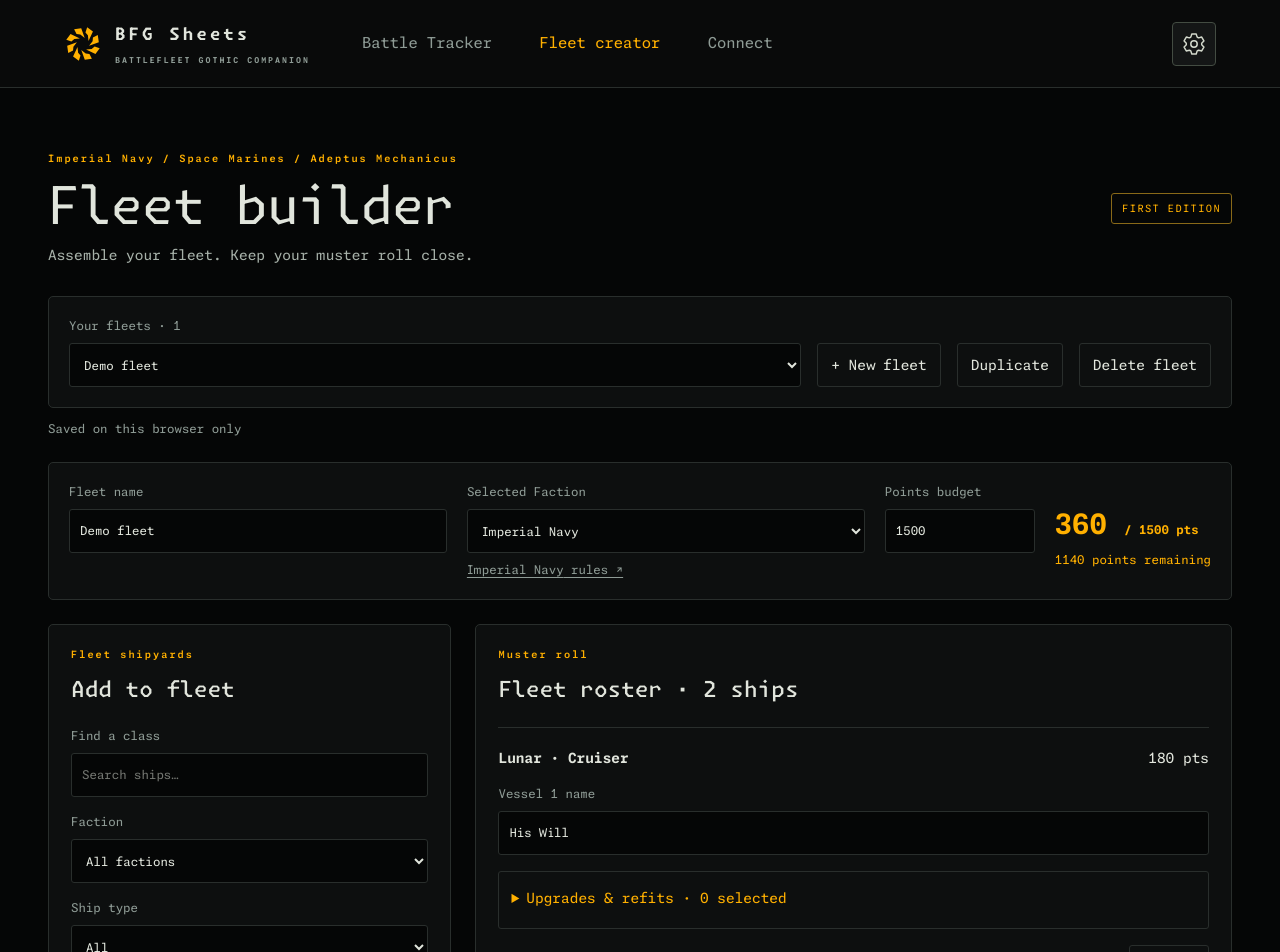
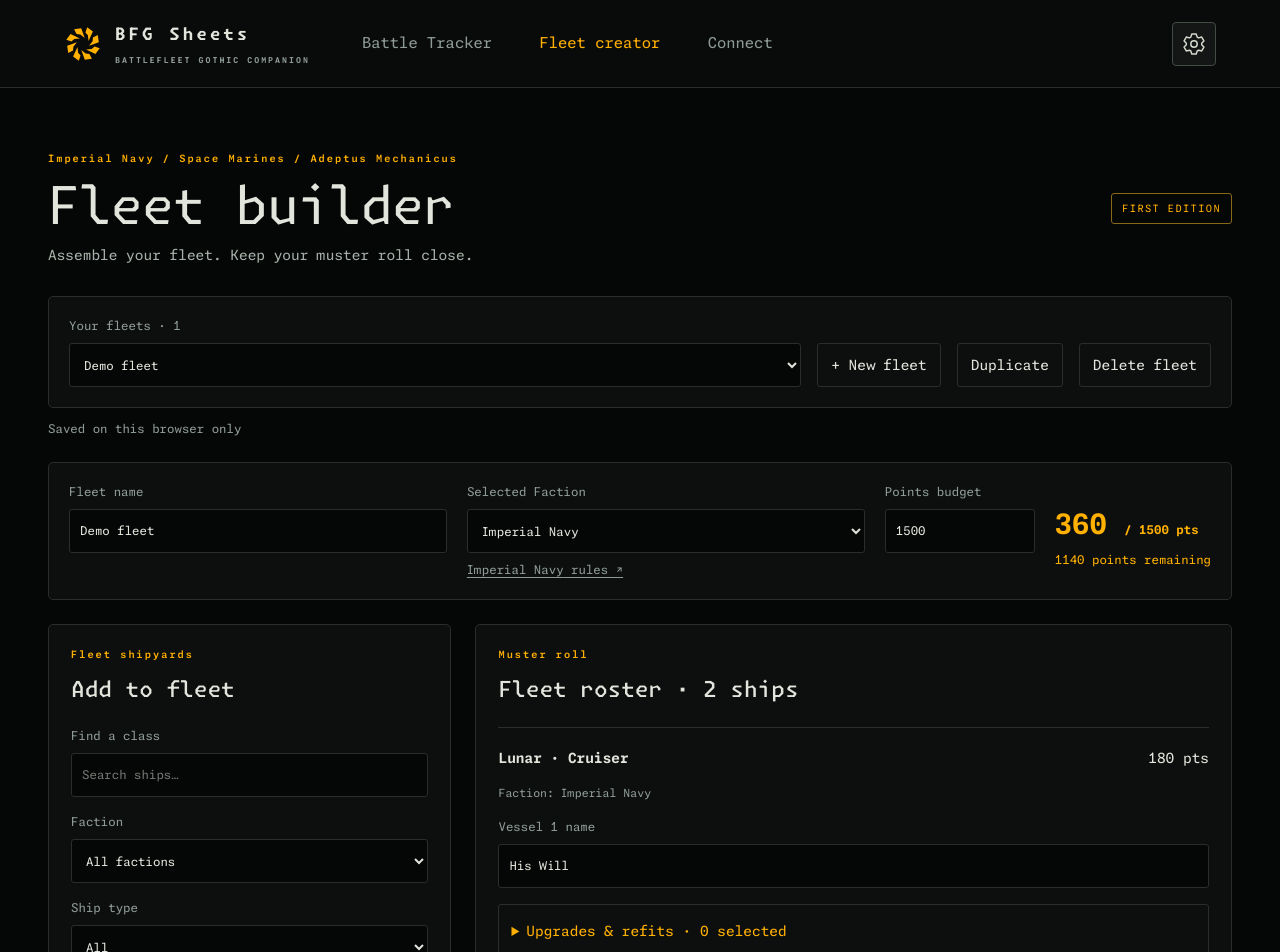
Before and after one commit to ROTBOW/bfg_sheets, a Next.js app: page /fleet-creator in a window 1280 px wide. Shown: the top 952 px of the page. Built offline with nearby package versions, Linux system fonts and the light colour scheme.

Commit message:
added faction name to ship card in fleet creator

```diff
--- a/components/FleetRoster.js
+++ b/components/FleetRoster.js
@@ -34,6 +34,7 @@
                                 <strong>{ship.name} · {ship.type}</strong>
                                 <span>{getVesselPoints(ship, vessel)} pts</span>
                             </div>
+                            <small>Faction: {ship.faction}</small>
                             {ship.reserveSource && <small>Reserve · {ship.reserveSource} fleet list</small>}
                             <label>
                                 Vessel {index + 1} name
```
